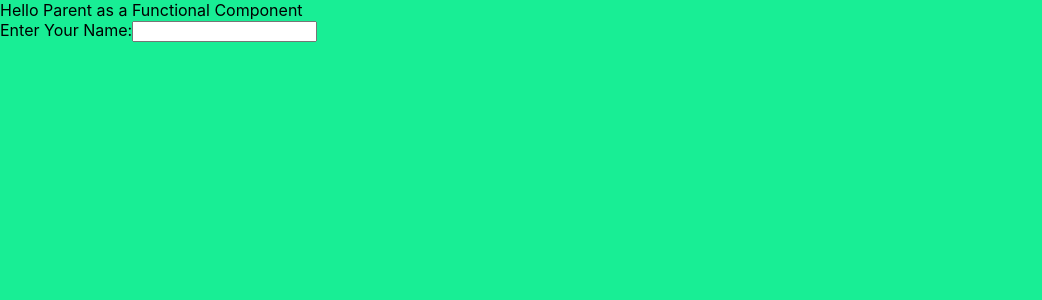
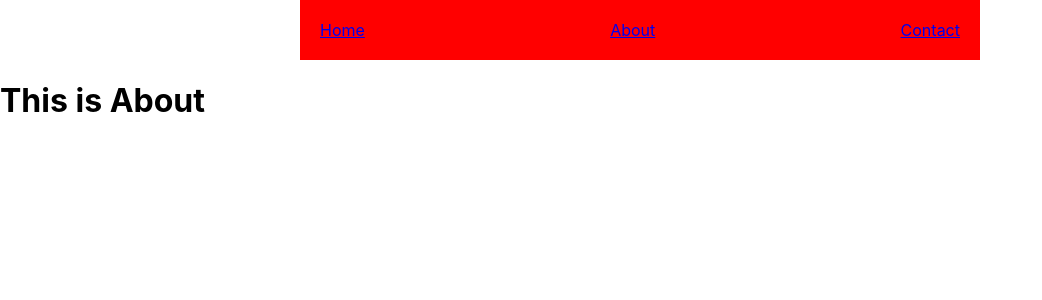
Before and after one commit to adarsh-thakur/react-demo, a React (Create React App) app: page /about in a window 1280 px wide. Shown: the top 300 px of the page, without its empty margins (0-1042 px from the left). Built offline with nearby package versions, Linux system fonts and the light colour scheme.

Commit message:
react routing

```diff
--- a/package.json
+++ b/package.json
@@ -8,6 +8,7 @@
     "@testing-library/user-event": "^12.1.10",
     "react": "^17.0.2",
     "react-dom": "^17.0.2",
+    "react-router-dom": "^5.3.0",
     "react-scripts": "4.0.3",
     "web-vitals": "^1.0.1"
   },
--- a/src/App.jsx
+++ b/src/App.jsx
@@ -1,5 +1,12 @@
 import React from 'react';
 import './App.css'; // this is how you import CSS
+import About from './componets/About';
+import Contact from './componets/Contact';
+import Home from './componets/Home';
+import Parent from './componets/Parent';
+import { Link, BrowserRouter as Router, Route, Switch } from 'react-router-dom';
+import AboutMore from './componets/AboutMore';
+import PageNotFound from './componets/404';
 // import abc from 'xyz'; // this is how you import JS
 
 // JS Function but returning bunch of HTML element
@@ -31,7 +38,40 @@ class App extends React.Component {
   render() {
     return (
       <>
-        <h1>This is a Class Component</h1>
+        <Router>
+          <div style={{
+            display: 'flex',
+            justifyContent: 'space-between',
+            width: '50%',
+            background: 'red',
+            margin: 'auto',
+            padding: "20px"
+          }}>
+            <Link to="/home">Home</Link>
+            <Link to="/about">About</Link>
+            <Link to="/contact">Contact</Link>
+          </div>
+          <Switch>
+            <Route path="/home">
+              <Home /> {/* /home */}
+            </Route>
+            <Route path="/contact">
+              <Contact /> {/* /contact */}
+            </Route>
+            <Route path="/about" exact>
+              <About /> {/* /about */}
+            </Route>
+            <Route path="/about/more">
+              <AboutMore /> {/* /about */}
+            </Route>
+            <Route path="/" exact>
+              <Home /> {/* /home */}
+            </Route>
+            <Route path="*">
+              <PageNotFound />
+            </Route>
+          </Switch>
+        </Router>
       </>
     )
   }
--- /dev/null
+++ b/src/componets/404.jsx
@@ -0,0 +1,9 @@
+import React from 'react'
+
+export default function PageNotFound() {
+    return (
+        <div>
+            <h1>404 Not Found</h1>
+        </div>
+    )
+}
--- /dev/null
+++ b/src/componets/About.jsx
@@ -0,0 +1,9 @@
+import React from 'react'
+
+export default function About() {
+    return (
+        <div>
+            <h1>This is About</h1>
+        </div>
+    )
+}
--- /dev/null
+++ b/src/componets/AboutMore.jsx
@@ -0,0 +1,10 @@
+import React from 'react'
+import About from './About'
+
+export default function AboutMore() {
+    return (
+        <div>
+            <h1> Not connected to about page More</h1>
+        </div>
+    )
+}
--- /dev/null
+++ b/src/componets/Contact.jsx
@@ -0,0 +1,9 @@
+import React from 'react'
+
+export default function Contact() {
+    return (
+        <div>
+            <h1>This is Contact</h1>
+        </div>
+    )
+}
--- /dev/null
+++ b/src/componets/Home.jsx
@@ -0,0 +1,9 @@
+import React from 'react'
+
+export default function Home() {
+    return (
+        <div>
+            <h1>This is Home</h1>
+        </div>
+    )
+}
--- a/src/index.js
+++ b/src/index.js
@@ -3,14 +3,10 @@ import ReactDOM from 'react-dom';
 import './index.css';
 import App from './App';
 import reportWebVitals from './reportWebVitals';
-import HelloWorld from './componets/HelloWorld';
-import Parent from '../src/componets/Parent';
 
 ReactDOM.render(
   <React.StrictMode>
-    {/* <App /> */}
-    {/* <HelloWorld name="Adarsh"/> */}
-    <Parent />
+    <App />
   </React.StrictMode>,
   document.getElementById('root'));
 
```
Also changed, not shown: 2 other files (tests, documents, lock files or other folders).
